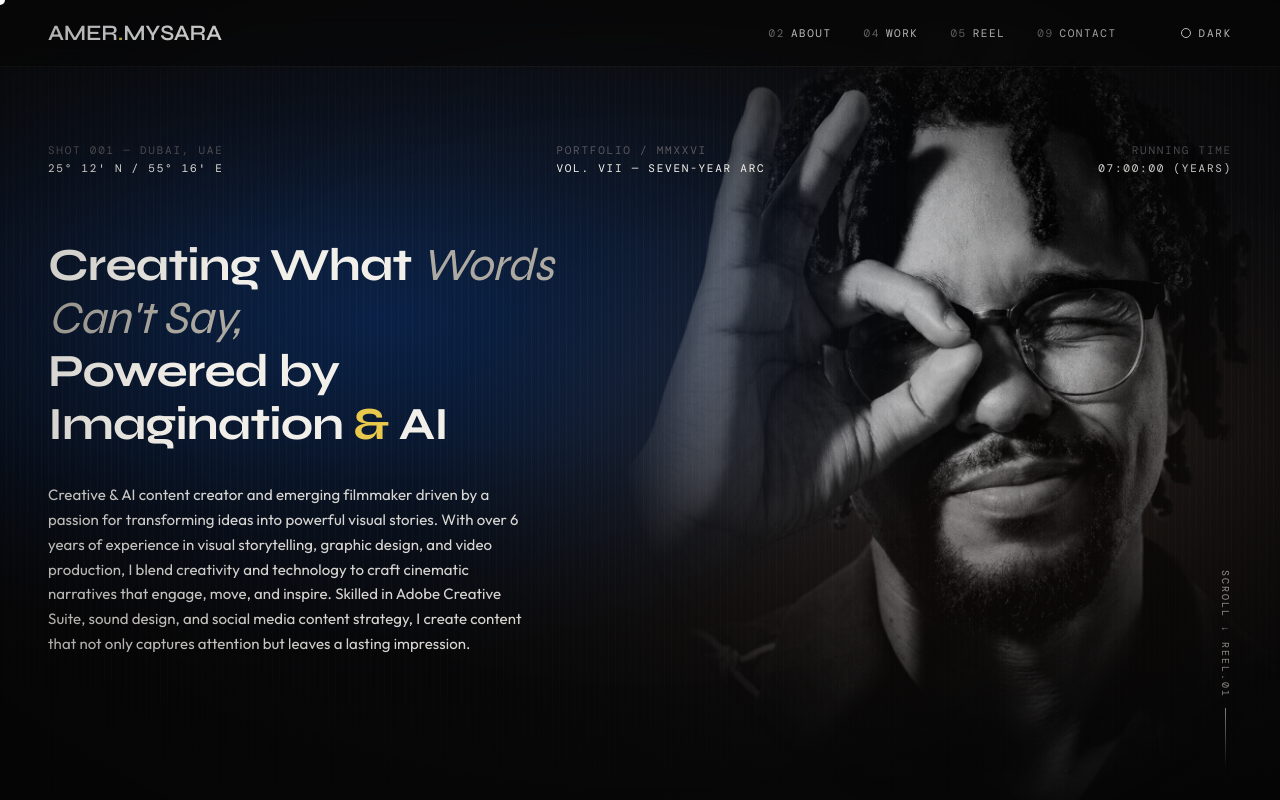
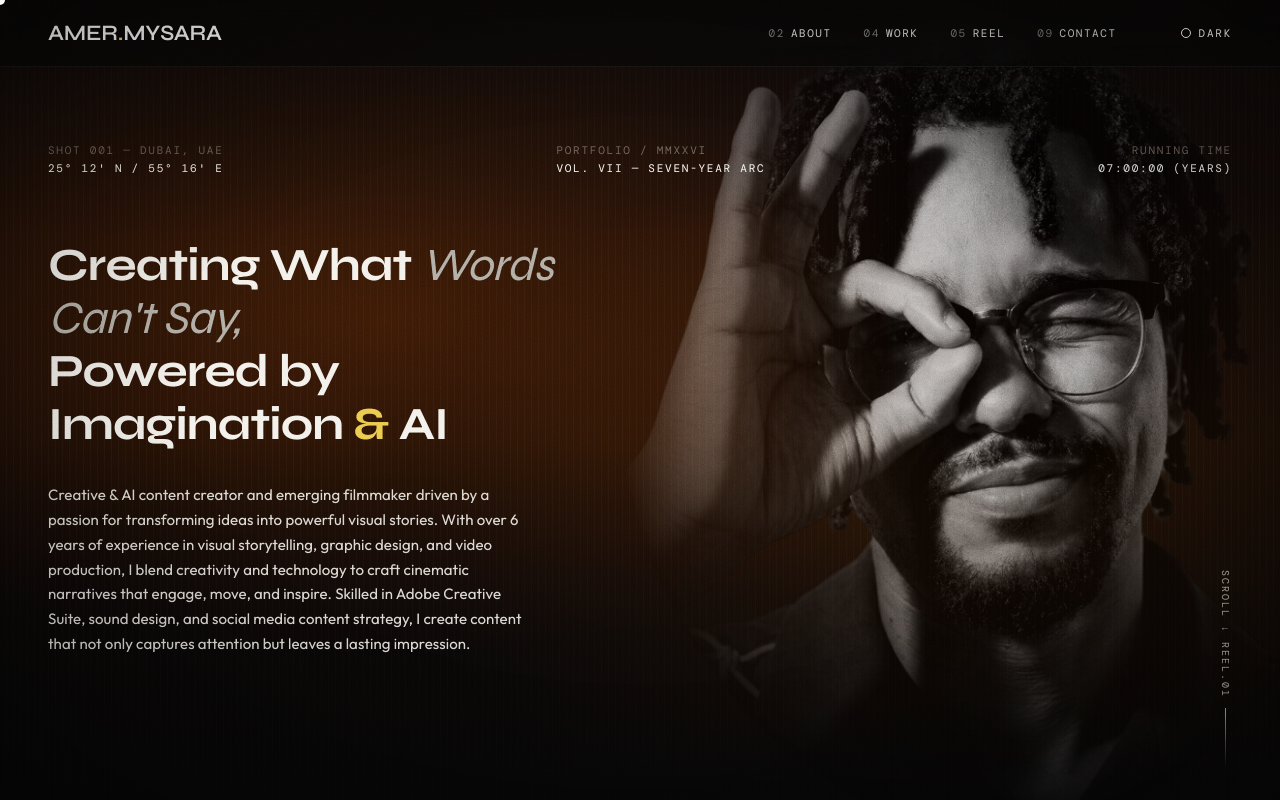
Before and after one commit to AmerMysara/Profile, a React (Vite) app: page / in a window 1280 px wide. Shown: the top 800 px of the page. Built offline with nearby package versions, Linux system fonts and the light colour scheme; a web font is replaced by a local one.

Commit message:
Change dark mode to dark orange theme with enhanced noise

```diff
--- a/src/index.css
+++ b/src/index.css
@@ -3,13 +3,13 @@
 
 :root {
   --accent: #e8c547;
-  --bg: #070708;
-  --bg-elev: #0d0d10;
+  --bg: #0a0604;
+  --bg-elev: #140b08;
   --ink: #f2efe9;
   --ink-dim: #a8a49c;
-  --ink-faint: #565259;
-  --line: #1c1c1f;
-  --grain: 0.1;
+  --ink-faint: #665a52;
+  --line: #261710;
+  --grain: 0.25;
   --display-font: 'Syne', system-ui, sans-serif;
   --neutral-font: 'Outfit', system-ui, sans-serif;
   --mono-font: 'DM Mono', ui-monospace, monospace;
@@ -285,9 +285,9 @@ header.hero {
       rgba(255, 255, 255, 0.025) 6px,
       rgba(255, 255, 255, 0.025) 7px
     ),
-    radial-gradient(ellipse 80% 60% at 30% 40%, rgba(0, 102, 255, 0.22), transparent 70%),
-    radial-gradient(ellipse 60% 70% at 75% 65%, rgba(255, 180, 120, 0.12), transparent 70%),
-    linear-gradient(180deg, #0f0f12 0%, #050506 100%);
+    radial-gradient(ellipse 80% 60% at 30% 40%, rgba(200, 80, 0, 0.22), transparent 70%),
+    radial-gradient(ellipse 60% 70% at 75% 65%, rgba(255, 120, 0, 0.12), transparent 70%),
+    linear-gradient(180deg, #140b08 0%, #0a0604 100%);
 }
 html[data-theme='light'] .hero-still::before,
 html[data-theme='ivory'] .hero-still::before {
```
